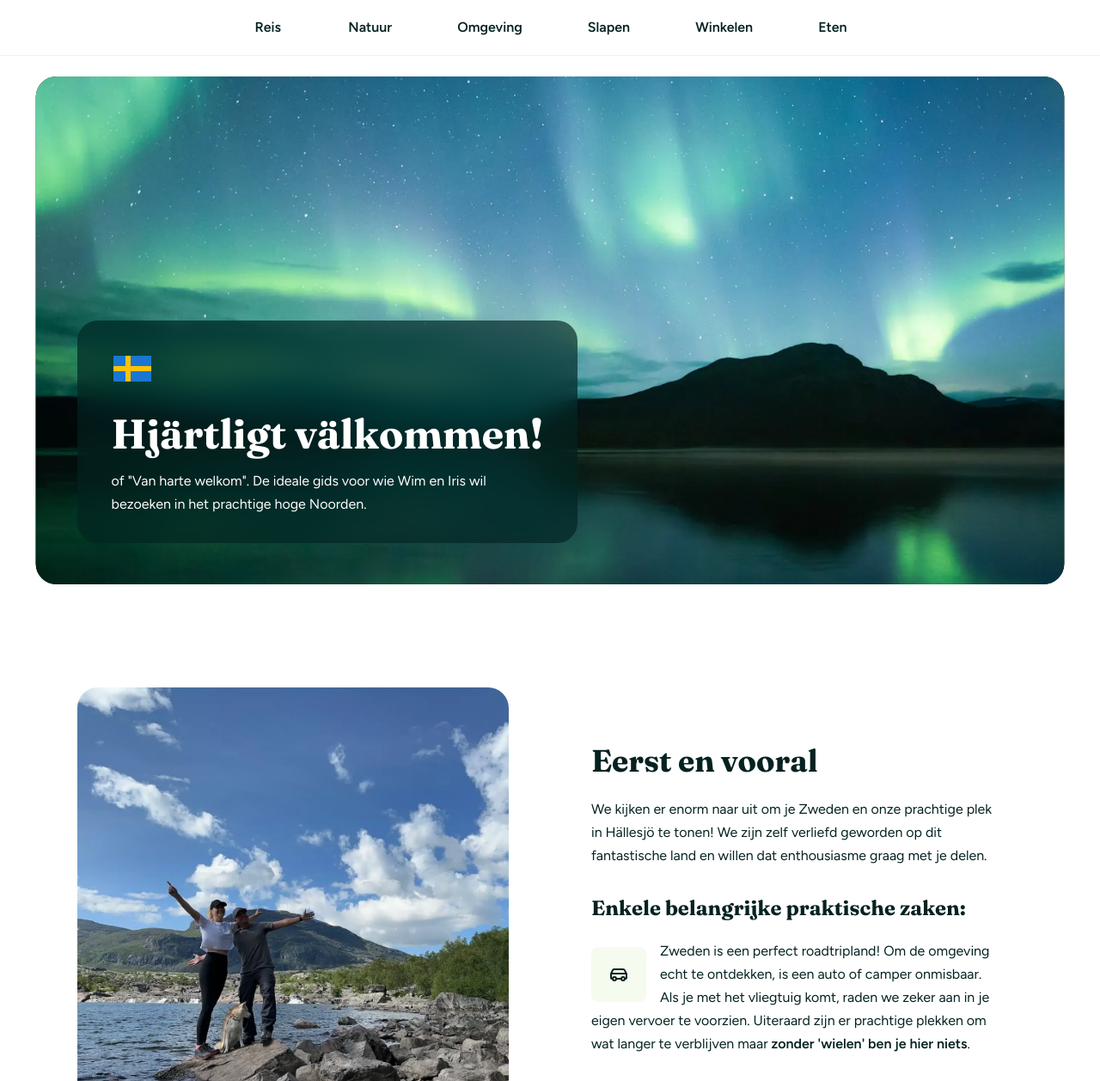
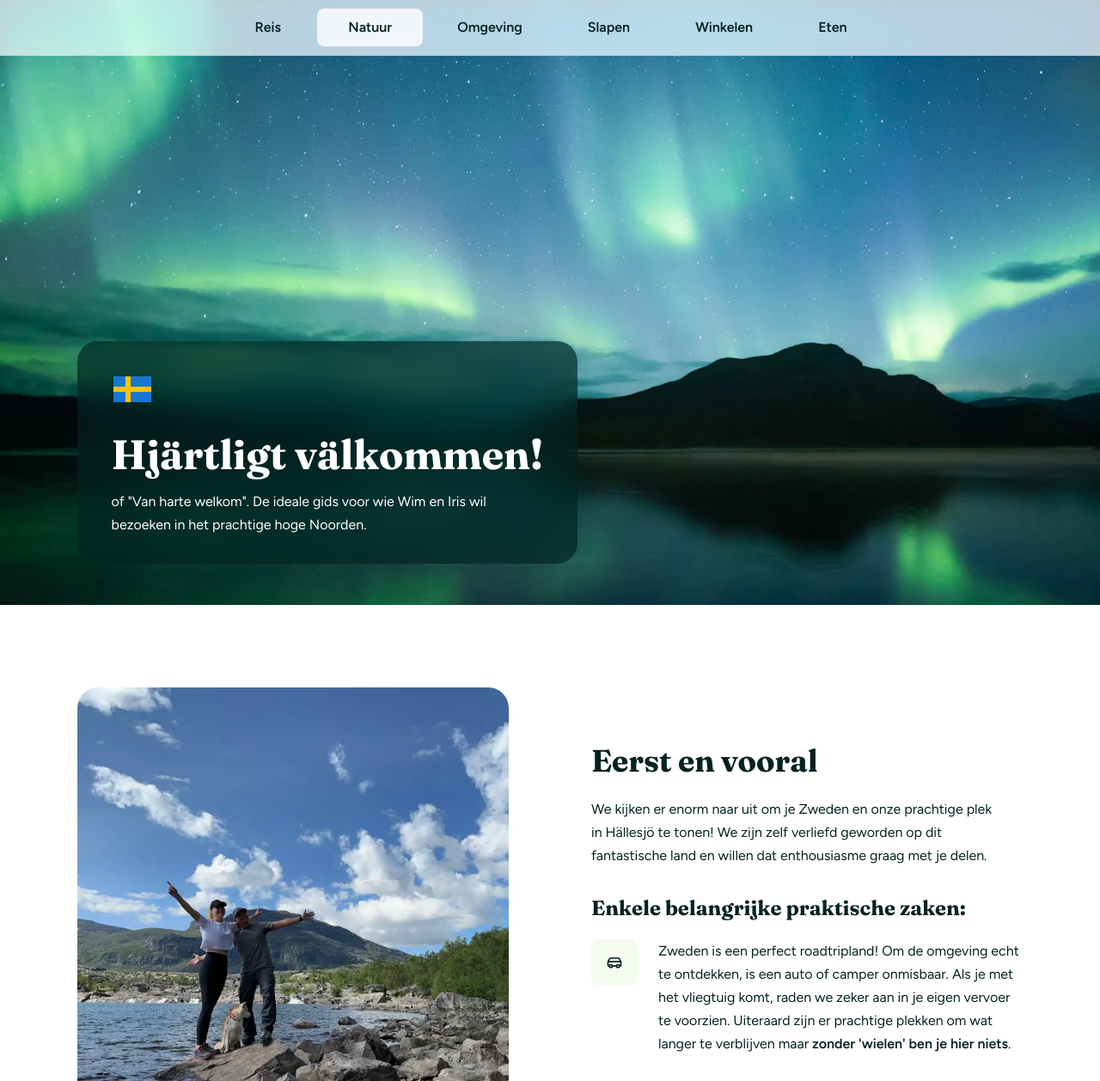
Before and after one commit to wim-mees/visit-wiriz, a plain HTML site: page site/index.html in a window 1280 px wide. Shown: the top 1258 px of the page at 86% size. Drawn offline with Linux system fonts and the light colour scheme; animation ran at ten frames a second.

Commit message:
Welkomstfoto op volle breedte zonder groei-animatie, iconen links van de alinea's
- Welkomstfoto meteen over de volle schermbreedte; het groei-effect bij scrollen is weg (parallax blijft)
- Eerst en vooral: iconen in een eigen kolom links van de tekst, vak 54px (2 regels), 24px ruimte

Co-Authored-By: Claude Opus 5.5 <noreply@anthropic.com>

```diff
--- a/site/css/style.css
+++ b/site/css/style.css
@@ -215,11 +215,9 @@ button { font: inherit; }
 }
 .hero__sub { font-size: var(--fs-body); line-height: var(--lh-body); color: var(--white); }
 .hero__translation { color: var(--white); }
-/* Groeiende welkomstfoto (op elk scherm): de foto start als afgeronde container (ca. 88% schermhoogte, zodat het
-   volgende blok al piept) en groeit bij het scrollen naar de volle breedte; daarna schuift hij onder het menu weg.
-   main.js zet de uitsnede (--hi-*) per scrollpositie. Zonder js: meteen volle breedte. */
-.hero__media { min-height: 88svh;
-  clip-path: inset(var(--hi-t, 0px) var(--hi-x, 0px) var(--hi-b, 0px) var(--hi-x, 0px) round var(--hi-r, 0px)); }
+/* Welkomstfoto: altijd volle schermbreedte, tot bovenaan onder het (doorschijnende) menu. Ca. 88% schermhoogte,
+   zodat het volgende blok al piept. */
+.hero__media { min-height: 88svh; }
 
 /* Krimpende foto (Onze omgeving): het omgekeerde van de welkomstfoto. Start op volle schermbreedte en krimpt
    bij het scrollen tot 48px breder dan de inhoud, met afgeronde hoeken en wat lucht erboven.
@@ -258,7 +256,7 @@ button { font: inherit; }
 @supports not ((backdrop-filter: blur(1px)) or (-webkit-backdrop-filter: blur(1px))) {
   .hero__card, .shrink-hero__card { background: rgba(4, 34, 33, .85); }
 }
-.hero__card { margin-bottom: 72px; }          /* 24px kader + 48px */
+.hero__card { margin-bottom: 48px; }
 .shrink-hero__card { margin-bottom: 48px; }
 .shrink-hero__card .section__title { margin-bottom: 12px; }
 /* Onze omgeving: wit glas met donkere tekst in plaats van donker glas. Wit op 75% dekking met dezelfde blur:
@@ -270,7 +268,7 @@ button { font: inherit; }
 .shrink-hero__card .section__title, .shrink-hero__card p { color: var(--text-primary); }
 @media (max-width: 768px) {
   .hero__card, .shrink-hero__card { width: auto; max-width: none; padding: 24px; }
-  .hero__card { margin: 0 32px 40px; }        /* foto-kader 16px + 16px lucht; onderaan 24px kader + 16px */
+  .hero__card { margin: 0 var(--gutter) 24px; }
   .shrink-hero__card { margin: 0 32px 16px; }
 }
 
@@ -342,15 +340,13 @@ main :where(p) { max-width: 46ch; }
 
 .eyebrow-title { margin: 32px 0 20px; font-size: var(--fs-subtitle); line-height: var(--lh-title); font-weight: 600; color: var(--text-primary); }
 
-/* Icoon met tekst eronder, zonder kader */
+/* Icoon met tekst ernaast, zonder kader */
 .feature-list { display: grid; gap: 32px; }
-/* Inline initiaal (15 november 2026): het icoon staat in de eerste drie regels, zoals een initiaal in een boek, met een heel lichte groene achtergrond */
-.feature { display: flow-root; }
-.feature .featured-icon { float: left; width: 64px; height: 64px; margin: 9px 16px 0 0; border: 0; box-shadow: none; color: var(--text);
+/* Icoon in een eigen kolom links van de alinea (de tekst loopt er niet meer onder door), bovenaan gelijk met de tekst. */
+.feature { display: grid; grid-template-columns: 54px minmax(0, 1fr); column-gap: 24px; align-items: start; }
+.feature .featured-icon { width: 54px; height: 54px; margin: 0; border: 0; box-shadow: none; color: var(--text);
   background: var(--brand-50); }
-.feature .featured-icon .icon { width: 24px; height: 24px; }
-/* 3 regels = 81,6px. Icoon 9–73px: gecentreerd op de tekst van regel 1–3 (kapitaal 8px tot basislijn 73,6px).
-   Onder het icoon tot de kapitaal van regel 4 (89,6px) is ± 16px; rechts dus ook 16px. */
+.feature .featured-icon .icon { width: 20px; height: 20px; }   /* vak = 2 regels tekst (2 x 27,2px) */
 .feature p { font-size: var(--fs-body); line-height: var(--lh-body); }
 
 .note {
--- a/site/js/main.js
+++ b/site/js/main.js
@@ -21,31 +21,6 @@
     };
     window.addEventListener('scroll', () => { if (!ticking) { ticking = true; requestAnimationFrame(parallax); } }, { passive: true });
     parallax();
-  }
-
-  /* Groeiende welkomstfoto (zoals anthropic.com): start als afgeronde container (88% schermhoogte),
-     groeit tijdens het eerste stuk scrollen naar de volle breedte, schuift daarna onder het menu weg. */
-  const heroMedia = document.querySelector('.hero__media');
-  if (heroMedia) {
-    let tickingGrow = false;
-    const grow = () => {
-      tickingGrow = false;
-      const box = document.querySelector('.site-nav .container') || document.querySelector('.container');
-      const pad = parseFloat(getComputedStyle(box).paddingLeft) || 0;
-      const edge = box.getBoundingClientRect().left + pad;          /* linkerrand van de inhoud */
-      const x0 = Math.max(16, edge - 48);                            /* foto 48px breder dan de inhoud */
-      const navH = document.querySelector('.site-nav')?.offsetHeight || 64;
-      const dist = window.innerHeight * 0.4;                          /* na 40% schermhoogte scrollen: volle breedte */
-      const p = calm.matches ? 0 : Math.min(1, Math.max(0, window.scrollY / dist));
-      const k = 1 - p;
-      heroMedia.style.setProperty('--hi-t', (navH + 24) * k + 'px');
-      heroMedia.style.setProperty('--hi-b', 24 * k + 'px');
-      heroMedia.style.setProperty('--hi-x', x0 * k + 'px');
-      heroMedia.style.setProperty('--hi-r', 24 * k + 'px');
-    };
-    window.addEventListener('scroll', () => { if (!tickingGrow) { tickingGrow = true; requestAnimationFrame(grow); } }, { passive: true });
-    window.addEventListener('resize', grow);
-    grow();
   }
 
   /* Krimpende foto (Onze omgeving): het omgekeerde van de welkomstfoto. Volle breedte zolang de foto onderaan
```
